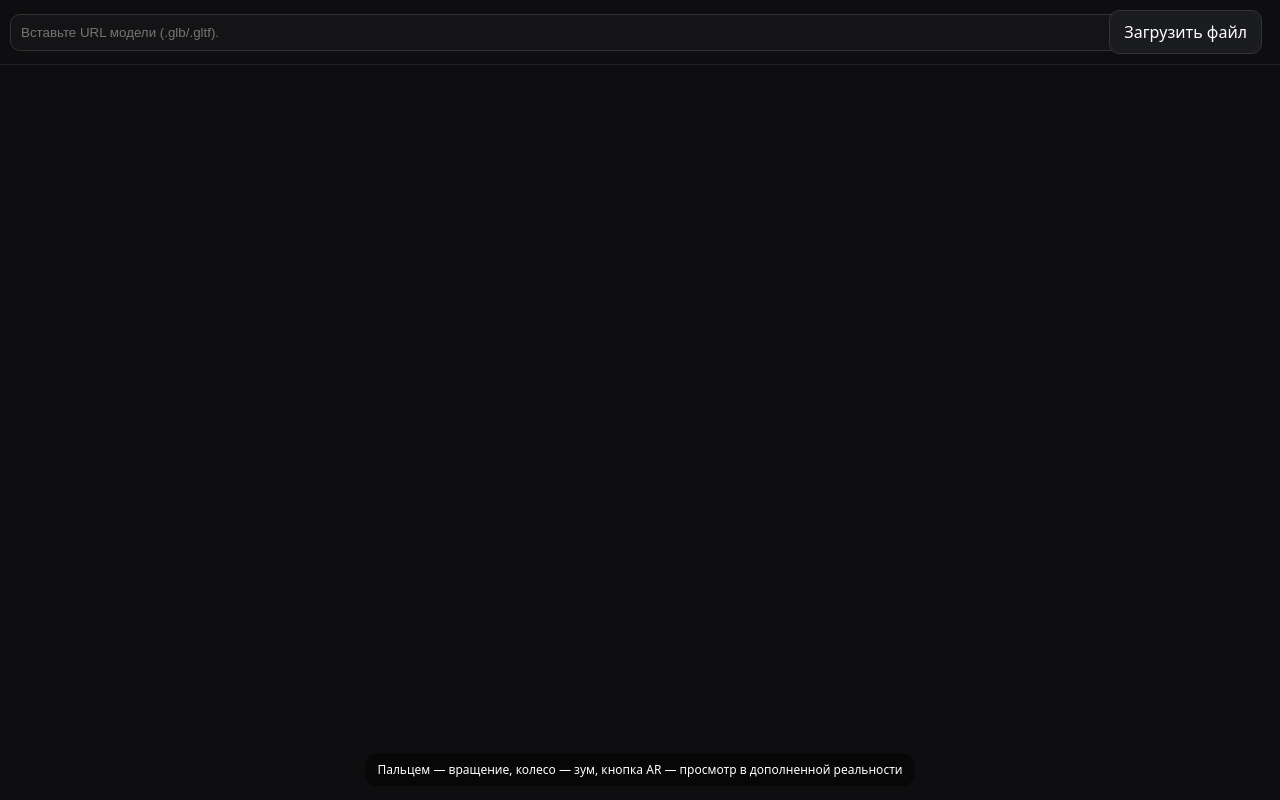
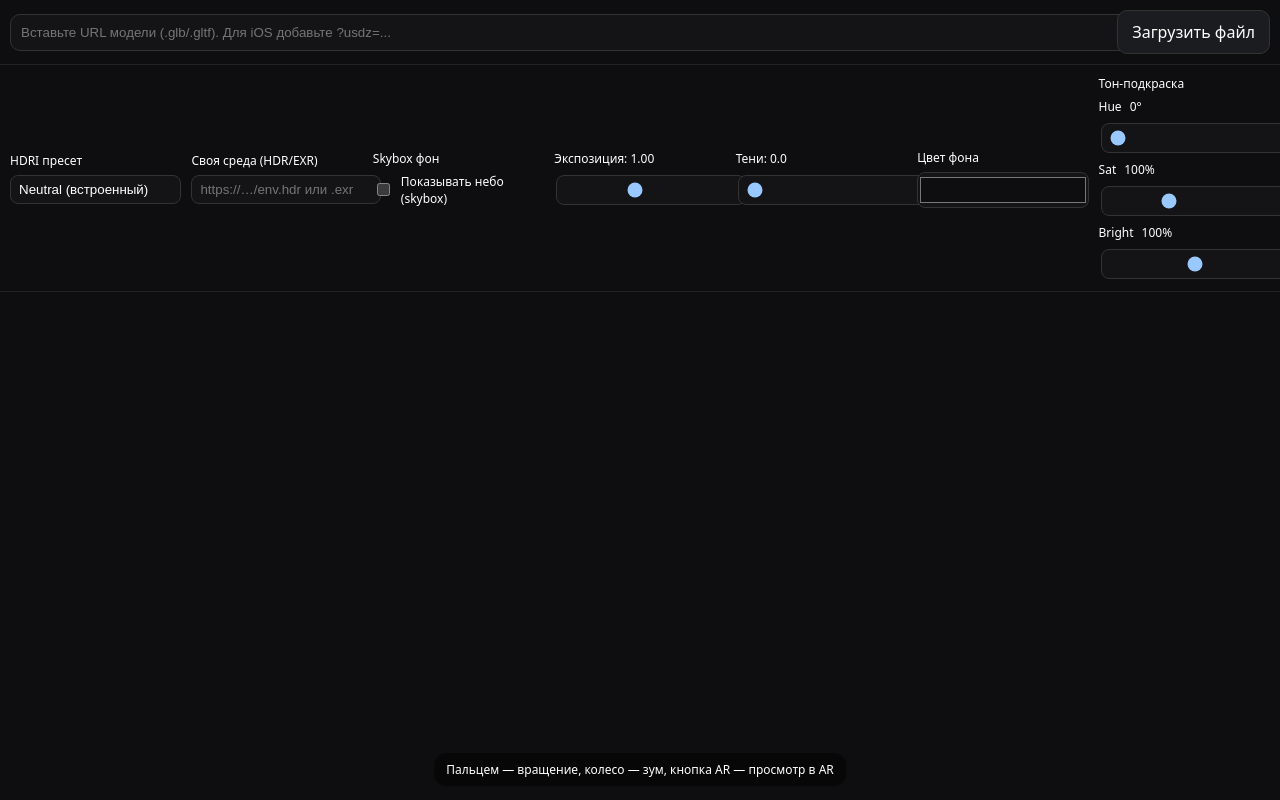
Before and after one commit to FarkhadKasimov/modelViewer_testModel, a plain HTML site: page index.html in a window 1280 px wide. Drawn offline with Linux system fonts and the light colour scheme; some packages are replaced by stand-ins of ours; a script that the page names is missing.

Commit message:
добавил возможность работы с освещением

```diff
--- a/index.html
+++ b/index.html
@@ -12,42 +12,115 @@
     :root { color-scheme: dark; }
     body {
       margin: 0; background:#0e0e10; color:#fff; font-family: system-ui, sans-serif;
-      display: grid; grid-template-rows: auto 1fr; height: 100vh;
+      display: grid; grid-template-rows: auto auto 1fr; height: 100vh;
+    }
+    header, .controls {
+      padding: 10px; display: grid; gap: 8px; align-items: center; border-bottom: 1px solid #222;
     }
     header {
-      padding: 10px; display: grid; gap: 8px;
-      grid-template-columns: 1fr auto auto; align-items: center;
-      border-bottom: 1px solid #222;
+      grid-template-columns: 1fr auto;
     }
     header input[type="url"] {
       width: 100%; padding: 10px; border-radius: 10px; border: 1px solid #333; background:#141416; color:#fff;
     }
-    header button, label.btn {
+    header label.btn, header button.btn {
       padding: 10px 14px; border:1px solid #333; background:#1b1c1f; color:#fff; border-radius: 10px; cursor:pointer;
     }
     label.btn { display:inline-block; }
     input[type="file"] { display:none; }
-    model-viewer {
-      width: 100%; height: 100%;
-      --progress-bar-color: #4ade80; /* зелёный индикатор */
+
+    .controls {
+      grid-template-columns: repeat(7, minmax(120px, 1fr));
+      gap: 10px;
+    }
+    .control {
+      display: grid; gap: 6px; font-size: 12px;
+    }
+    .control input[type="range"], .control input[type="url"], .control select {
+      width: 100%; -webkit-appearance: none; appearance: none;
+      background:#141416; color:#fff; border:1px solid #333; border-radius: 8px; padding: 6px 8px;
+    }
+    .control input[type="color"] {
+      width: 100%; height: 36px; padding: 0; border-radius: 8px; border:1px solid #333; background:#141416;
+    }
+    .row {
+      display:flex; align-items:center; gap:8px; font-size:12px;
     }
     .hint {
       position: absolute; left: 50%; bottom: 14px; transform: translateX(-50%);
       padding: 8px 12px; background: rgba(0,0,0,0.5); border-radius: 12px; font-size: 12px;
+    }
+    model-viewer {
+      width: 100%; height: 100%;
+      --progress-bar-color: #4ade80;
+      transition: filter .15s ease;
     }
   </style>
 </head>
 <body>
 
   <header>
-    <!-- Вставьте прямую ссылку на .glb/.gltf или .usdz -->
-    <input id="urlInput" type="url" placeholder="Вставьте URL модели (.glb/.gltf)." />
+    <!-- Вставьте прямую ссылку на .glb/.gltf; для iOS можно добавить ?usdz=... -->
+    <input id="urlInput" type="url" placeholder="Вставьте URL модели (.glb/.gltf). Для iOS добавьте ?usdz=..." />
     <label class="btn">
       Загрузить файл
       <input id="fileInput" type="file" accept=".glb,.gltf,model/gltf-binary,model/gltf+json" />
     </label>
-    <!-- <button id="loadBtn">Загрузить по ссылке</button> -->
+    <!-- <button id="loadBtn" class="btn">Загрузить по ссылке</button> -->
   </header>
+
+  <!-- Панель управления окружением/светом -->
+  <section class="controls">
+    <div class="control">
+      <div>HDRI пресет</div>
+      <select id="hdriPreset">
+        <option value="neutral" selected>Neutral (встроенный)</option>
+        <!-- Ниже примеры популярных HDRI-хостингов; подставьте свои пути на CDN -->
+        <option value="https://modelviewer.dev/shared-assets/environments/studio.hdr">Studio</option>
+        <option value="https://modelviewer.dev/shared-assets/environments/spruit_sunrise_1k_HDR.hdr">Sunrise</option>
+        <option value="https://modelviewer.dev/shared-assets/environments/venice_sunset_1k.hdr">Sunset</option>
+        <option value="">— Свой URL ниже —</option>
+      </select>
+    </div>
+
+    <div class="control">
+      <div>Своя среда (HDR/EXR)</div>
+      <input id="hdriUrl" type="url" placeholder="https://…/env.hdr или .exr" />
+    </div>
+
+    <div class="control">
+      <div>Skybox фон</div>
+      <div class="row">
+        <input id="skyboxToggle" type="checkbox" />
+        <label for="skyboxToggle">Показывать небо (skybox)</label>
+      </div>
+    </div>
+
+    <div class="control">
+      <div>Экспозиция: <span id="expVal">1.00</span></div>
+      <input id="exposure" type="range" min="0" max="2.5" step="0.01" value="1.00" />
+    </div>
+
+    <div class="control">
+      <div>Тени: <span id="shadowVal">0.0</span></div>
+      <input id="shadow" type="range" min="0" max="2" step="0.05" value="0.0" />
+    </div>
+
+    <div class="control">
+      <div>Цвет фона</div>
+      <input id="bgColor" type="color" value="#0e0e10" />
+    </div>
+
+    <div class="control">
+      <div>Тон-подкраска</div>
+      <div class="row">Hue <span id="hueVal">0°</span></div>
+      <input id="hue" type="range" min="0" max="360" step="1" value="0" />
+      <div class="row">Sat <span id="satVal">100%</span></div>
+      <input id="sat" type="range" min="50" max="200" step="1" value="100" />
+      <div class="row">Bright <span id="brVal">100%</span></div>
+      <input id="br" type="range" min="50" max="150" step="1" value="100" />
+    </div>
+  </section>
 
   <model-viewer id="viewer"
     src="model.glb"
@@ -66,47 +139,126 @@
     exposure="1.0"
     shadow-intensity="0.0"
     interaction-prompt="auto">
-    <div class="hint">Пальцем — вращение, колесо — зум, кнопка AR — просмотр в дополненной реальности</div>
+    <div class="hint">Пальцем — вращение, колесо — зум, кнопка AR — просмотр в AR</div>
   </model-viewer>
 
   <script>
     const viewer = document.getElementById('viewer');
     const urlInput = document.getElementById('urlInput');
     const fileInput = document.getElementById('fileInput');
-    const loadBtn  = document.getElementById('loadBtn');
+    const loadBtn  = document.getElementById('loadBtn'); // может быть отсутствовать
 
-    // Загрузка локального файла (.glb/.gltf)
+    // === Загрузка модели ===
     fileInput.addEventListener('change', async (e) => {
       const file = e.target.files?.[0];
       if (!file) return;
       const blobUrl = URL.createObjectURL(file);
-      // Для iOS Quick Look нужен .usdz по HTTPS-URL (blob не подойдёт)
       viewer.src = blobUrl;
-      // На всякий случай сбрасываем ios-src, если был локальный blob
-      viewer.iosSrc = '';
+      viewer.iosSrc = ''; // Quick Look требует HTTPS .usdz
     });
 
-    // Загрузка по URL (GLB/GLTF) + опционально пара USDC/USDZ через хэштег ?usdz=...
-    // Пример: https://site/model.glb?usdz=https%3A%2F%2Fsite%2Fmodel.usdz
+    if (loadBtn) {
       loadBtn.addEventListener('click', () => {
         if (!urlInput.value) return;
         const url = new URL(urlInput.value, window.location.href);
         const usdz = url.searchParams.get('usdz');
         viewer.src = url.toString();
-      viewer.iosSrc = usdz || ''; // если передали отдельную ссылку для iOS
+        viewer.iosSrc = usdz || '';
       });
+    }
 
-    // Удобный перетаскиваемый дроп модели
     document.addEventListener('dragover', (e) => { e.preventDefault(); });
     document.addEventListener('drop', (e) => {
       e.preventDefault();
-      const file = [...e.dataTransfer.files].find(f => /\.glb$|\.gltf$/i.test(f.name));
+      const file = [...(e.dataTransfer?.files || [])].find(f => /\.glb$|\.gltf$/i.test(f.name));
       if (file) {
         const blobUrl = URL.createObjectURL(file);
         viewer.src = blobUrl;
         viewer.iosSrc = '';
       }
     });
+
+    // === Управление окружением/светом ===
+    const hdriPreset   = document.getElementById('hdriPreset');
+    const hdriUrl      = document.getElementById('hdriUrl');
+    const skyboxToggle = document.getElementById('skyboxToggle');
+    const exposure     = document.getElementById('exposure');
+    const expVal       = document.getElementById('expVal');
+    const shadow       = document.getElementById('shadow');
+    const shadowVal    = document.getElementById('shadowVal');
+    const bgColor      = document.getElementById('bgColor');
+
+    const hue = document.getElementById('hue');
+    const sat = document.getElementById('sat');
+    const br  = document.getElementById('br');
+    const hueVal = document.getElementById('hueVal');
+    const satVal = document.getElementById('satVal');
+    const brVal  = document.getElementById('brVal');
+
+    function applyEnvironment(urlOrKeyword) {
+      // environment-image влияет на освещение
+      viewer.setAttribute('environment-image', urlOrKeyword || 'neutral');
+      // при включенном skybox дублируем картинку в фон
+      if (skyboxToggle.checked) {
+        viewer.setAttribute('skybox-image', urlOrKeyword || 'neutral');
+      } else {
+        viewer.removeAttribute('skybox-image');
+      }
+    }
+
+    hdriPreset.addEventListener('change', () => {
+      const v = hdriPreset.value;
+      applyEnvironment(v || hdriUrl.value.trim());
+    });
+
+    hdriUrl.addEventListener('change', () => {
+      const v = hdriUrl.value.trim();
+      if (v) {
+        hdriPreset.value = ""; // переключаемся в режим кастомного URL
+        applyEnvironment(v);
+      }
+    });
+
+    skyboxToggle.addEventListener('change', () => {
+      const env = viewer.getAttribute('environment-image') || 'neutral';
+      if (skyboxToggle.checked) {
+        viewer.setAttribute('skybox-image', env);
+      } else {
+        viewer.removeAttribute('skybox-image');
+      }
+    });
+
+    exposure.addEventListener('input', () => {
+      expVal.textContent = Number(exposure.value).toFixed(2);
+      viewer.setAttribute('exposure', exposure.value);
+    });
+
+    shadow.addEventListener('input', () => {
+      shadowVal.textContent = Number(shadow.value).toFixed(1);
+      viewer.setAttribute('shadow-intensity', shadow.value);
+    });
+
+    bgColor.addEventListener('input', () => {
+      document.body.style.background = bgColor.value;
+    });
+
+    // Тон-подкраска (влияет на весь кадр — удобно для быстрых цветовых правок)
+    function applyFilter() {
+      hueVal.textContent = `${hue.value}°`;
+      satVal.textContent = `${sat.value}%`;
+      brVal.textContent  = `${br.value}%`;
+      viewer.style.filter =
+        `hue-rotate(${hue.value}deg) saturate(${sat.value}%) brightness(${br.value}%)`;
+    }
+    hue.addEventListener('input', applyFilter);
+    sat.addEventListener('input', applyFilter);
+    br.addEventListener('input',  applyFilter);
+    applyFilter();
+
+    // Инициализация начальных значений
+    applyEnvironment(hdriPreset.value);
+    expVal.textContent = Number(exposure.value).toFixed(2);
+    shadowVal.textContent = Number(shadow.value).toFixed(1);
   </script>
 
 </body>
```
Lines whose indentation alone changed are shown as unchanged.
